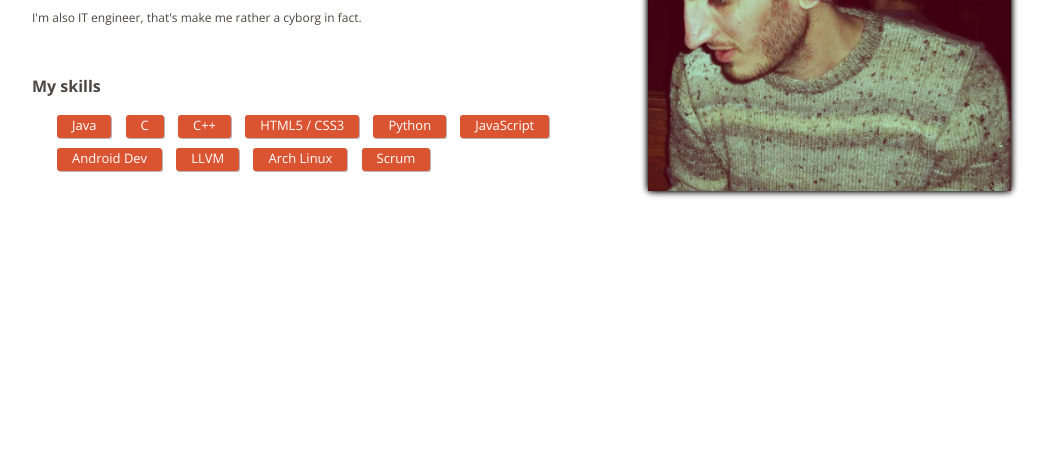
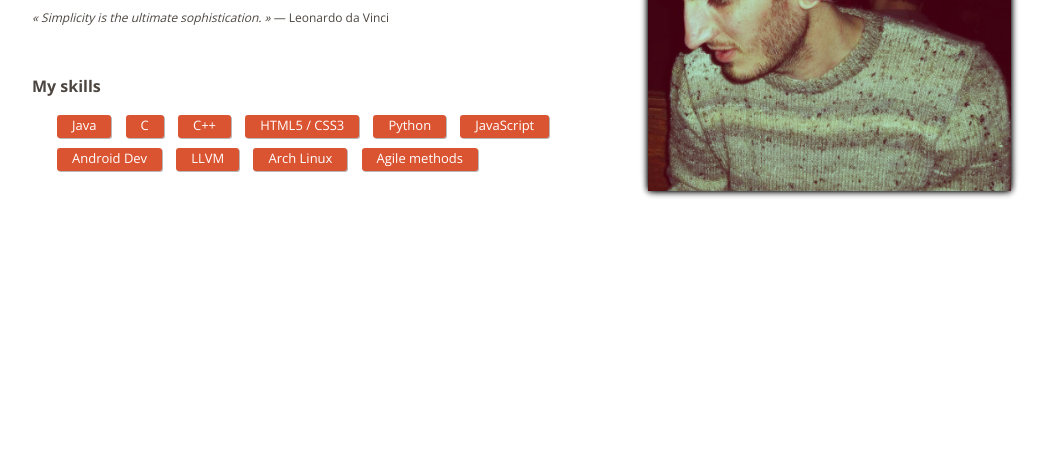
Before and after one commit to alexbonhomme/Minima, a plain HTML site: page index.html in a window 1280 px wide. Shown: the part 333-800 px from the top of the page, without its empty margins (108-1157 px from the left). Drawn offline with nearby package versions, Linux system fonts and the light colour scheme.

Commit message:
Minors updates : changing the small text on the front by a citation + Scrum -> Agile methods

```diff
--- a/index.html
+++ b/index.html
@@ -38,7 +38,7 @@
 			<div class="content grid_7">
 				<h1>Alexandre Bonhomme</h1>
 				<h2>Human being.</h2>
-				<small>I'm also IT engineer, that's make me rather a cyborg in fact.</small>
+				<small><cite>&laquo; Simplicity is the ultimate sophistication. &raquo;</cite> &#8212; Leonardo da Vinci</small>
 				<footer>
 					<h4>My skills</h4>
 					<div id="skills">
@@ -51,7 +51,7 @@
 						<span class="skill-box">Android Dev</span>
 						<span class="skill-box">LLVM</span>
 						<span class="skill-box">Arch Linux</span>
-						<span class="skill-box">Scrum</span>
+						<span class="skill-box">Agile methods</span>
 					</div>
 				</footer>
 			</div>
```
